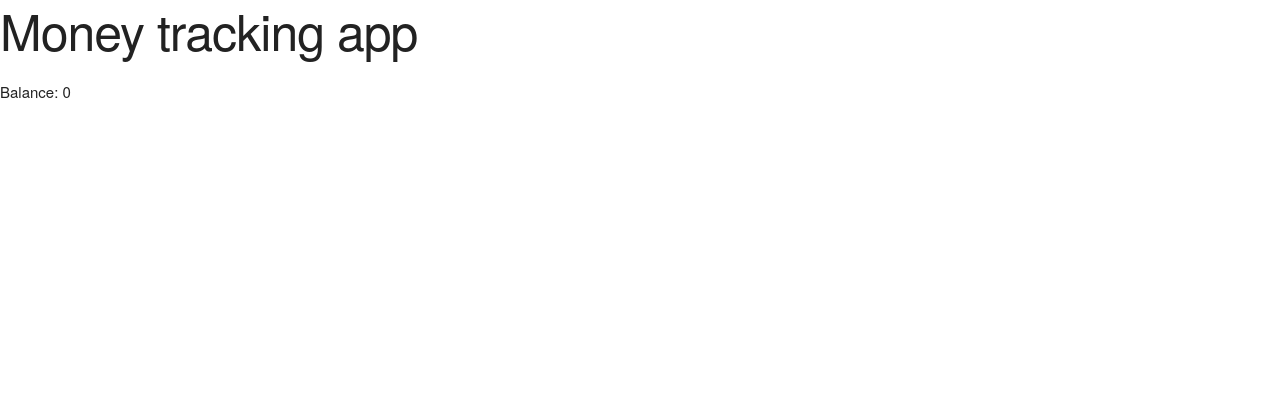
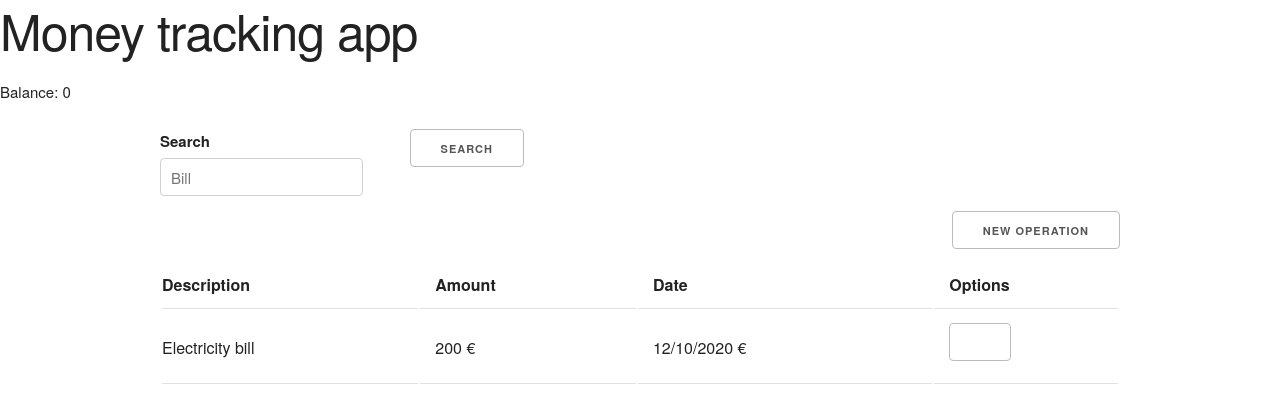
Before and after one commit to ducciosmarmella/money-tracking-app, a website: page src/index.html in a window 1280 px wide. Drawn offline with nearby package versions, Linux system fonts and the light colour scheme.

Commit message:
Add search container

```diff
--- /dev/null
+++ b/src/css/flex.css
@@ -0,0 +1,7 @@
+.d-flex {
+    display: flex;
+}
+
+.v-bottom {
+    align-items: flex-end;
+}
--- /dev/null
+++ b/src/css/helpers.css
@@ -0,0 +1,3 @@
+.no-margin {
+    margin: 0;
+}
--- a/src/css/index.css
+++ b/src/css/index.css
@@ -20,3 +20,14 @@ header h1, header p {
 header h1 {
     font-size: 16px;
 }
+
+main.container {
+    margin-top: 24px;
+}
+
+tr[data-op-type="expense"] .operation-amount {
+    color: red;
+}
+tr[data-op-type="income"] .operation-amount {
+    color: green;
+}
--- a/src/index.html
+++ b/src/index.html
@@ -19,7 +19,47 @@
 
 
         </header>
-        <main>
+        <main class="container">
+            <!-- Start Search container -->
+            <div class="row d-flex v-bottom">
+                <div class="three columns">
+                    <label for="search-input">Search</label>
+                    <input type="text" class="no-margin" placeholder="Bill" id="search-input"/>
+                </div>
+                <div class="two columns">
+                    <button class="no-margin">Search</button>
+                </div>
+            </div>
+
+            <!-- End Search container -->
+            <div class="row">
+                <div class="twelve columns">
+                    <button class="u-pull-right">New operation</button>
+                </div>
+            </div>
+            <!-- Start Table container -->
+            <div class="row">
+                <table class="u-full-width">
+                    <thead>
+                        <tr>
+                            <th> Description</th>
+                            <th> Amount </th>
+                            <th> Date </th>
+                            <th> Options </th>
+                        </tr>
+                    </thead>
+                    <tbody>
+                        <tr data-op-type="expense">
+                            <td>Electricity bill</td>
+                            <td class="operation-amount">200 €</td>
+                            <td>12/10/2020 €</td>
+                            <td><button class="button button-icon icon-delete"></button></td>
+
+                        </tr>
+                    </tbody>
+                </table>
+            </div>
+            <!-- End Table container -->
 
         </main>
         <footer>
```
